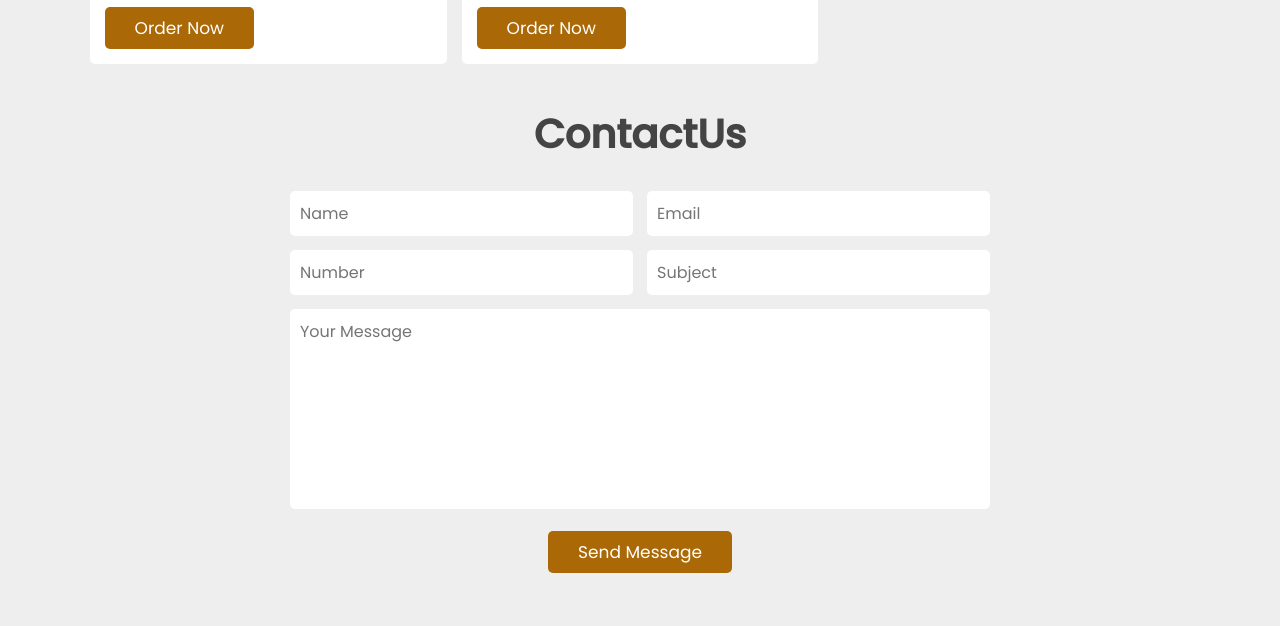
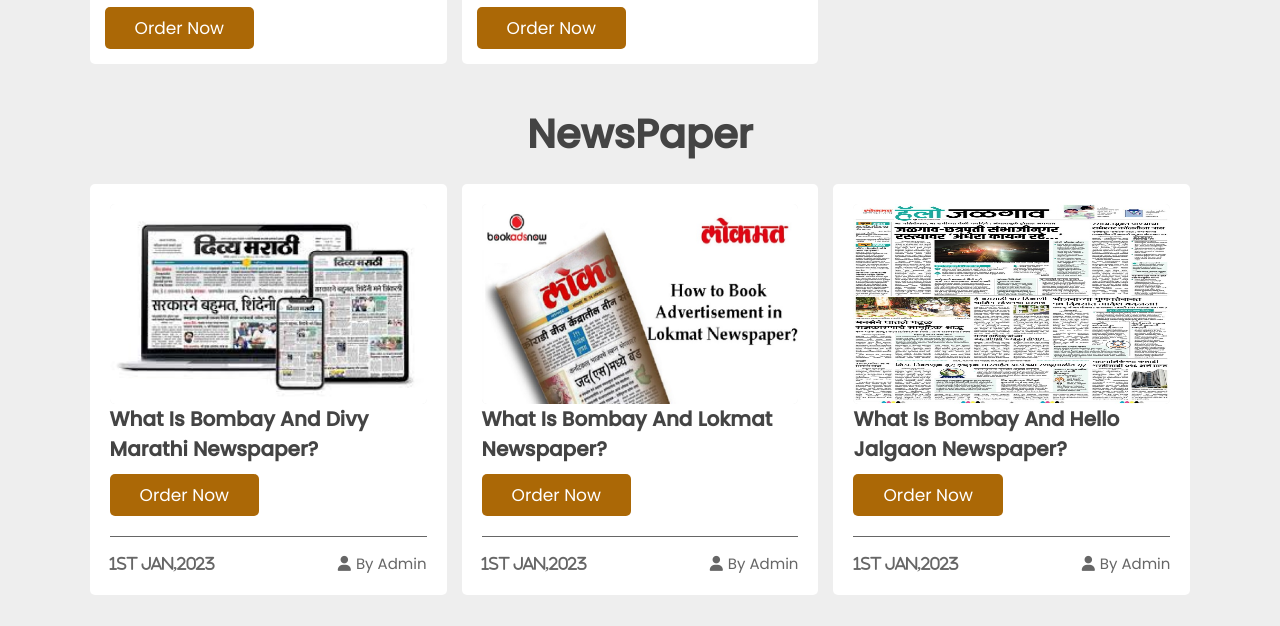
Before and after one commit to ChetnaPatil73/Milk-order, a plain HTML site: page index.html in a window 1280 px wide. Shown: the part 1770-2396 px from the top of the page. Drawn offline with Linux system fonts and the light colour scheme.

Commit message:
data changed

```diff
--- a/index.html
+++ b/index.html
@@ -71,7 +71,7 @@
                         199.99<span>350.99</span>
                     </div>
                         <p>Milk can be brokan down into sevral product produced,including cream,butter,cheese,yogurt. </p>
-                        <a href="" class="btn">Order now</a>
+                        <a href="./order.html" class="btn">Order now</a>
                 </div>
             </div>
 
@@ -86,7 +86,7 @@
                     </div>
                         <p>Shrikhand is a traditional sweet of the indian subcontinent made from strained yogurt.
                         </p>
-                        <a href="#" class="btn">Order now</a>
+                        <a href="./order.html" class="btn">Order now</a>
                 </div>
             </div>
 
@@ -101,7 +101,7 @@
                     </div>
                         <p>Softy ,frozen dairy food made from cream or butterfat, milk,sugar flavourings.
                         </p>
-                        <a href="#" class="btn">Order now</a>
+                        <a href="./order.html" class="btn">Order now</a>
                 </div>
             </div>
 
@@ -116,7 +116,7 @@
                     </div>
                         <p>ice creams are the perfect treats that are loved and relished by the kids,adults.
                         </p>
-                        <a href="" class="btn">Order now</a>
+                        <a href="./order.html" class="btn">Order now</a>
                 </div>
             </div>
 
@@ -131,7 +131,7 @@
                     </div>
                         <p>Gokul milk,Pure antibiotic-free milk,long shelf life,No chemical residues.
                         </p>
-                        <a href="" class="btn">Order now</a>
+                        <a href="./order.html" class="btn">Order now</a>
                 </div>
             </div>
 
@@ -146,7 +146,7 @@
                     </div>
                         <p>Cadbury Dairy Milk is a British brand of milk chocolate manufacturad by cadbury.
                         </p>
-                        <a href="" class="btn">Order now</a>
+                        <a href="./order.html" class="btn">Order now</a>
                 </div>
             </div>
 
@@ -161,7 +161,7 @@
                     </div>
                         <p>Milk is an exceptional nutritional product that has been used for many millennia in human nutriton.
                         </p>
-                        <a href="#" class="btn">Order now</a>
+                        <a href="./order.html" class="btn">Order now</a>
                 </div>
             </div>
 
@@ -176,7 +176,7 @@
                     </div>
                         <p>Dairy milk silk fruit & nut.A rich & creamy blend of Cadbury silk with the real goodnessof cashews.
                         </p>
-                        <a href="#" class="btn">Order now</a>
+                        <a href="./order.html" class="btn">Order now</a>
                 </div>
             </div>
 
@@ -186,24 +186,6 @@
 <!----pricing section-->
 
 
-<!--contact form-->
-   <section class="contact" id="contact">
-    <h1 class="heading"><span>Contact</span>Us</h1>
-
-    <form action="">
-        <div class="inputBox">
-            <input type="text" placeholder="Name">
-            <input type="email" placeholder="Email">
-        </div>
-
-        <div class="inputBox">
-            <input type="number" placeholder="Number">
-            <input type="text" placeholder="Subject">
-        </div>
-        <textarea name="" id="" cols="30" rows="10" placeholder="Your Message"></textarea>
-        <input type="submit" value="Send Message" class="btn">
-    </form>
-   </section>
 
    <!--newsPaper Section-->
    <section class="blogs" id="blogs">
@@ -217,7 +199,7 @@
             </div>
             <div class="content">
                 <h3>what is bombay and Divy Marathi newspaper?</h3>
-                <a href="" class="btn">Read More</a>
+                <a href="./order.html" class="btn">Order Now</a>
                 <div class="icons">
                     <a href=""><i class="fas fa-calender">1st jan,2023</i></a>
                     <a href=""><i class="fas fa-user"></i>by admin</a>
@@ -231,7 +213,7 @@
             </div>
             <div class="content">
                 <h3>what is bombay and lokmat newspaper?</h3>
-                <a href="" class="btn">Read More</a>
+                <a href="./order.html" class="btn">Order Now</a>
                 <div class="icons">
                     <a href=""><i class="fas fa-calender">1st jan,2023</i></a>
                     <a href=""><i class="fas fa-user"></i>by admin</a>
@@ -245,7 +227,7 @@
             </div>
             <div class="content">
                 <h3>what is bombay and hello jalgaon newspaper?</h3>
-                <a href="" class="btn">Read More</a>
+                <a href="./order.html" class="btn">Order Now</a>
                 <div class="icons">
                     <a href=""><i class="fas fa-calender">1st jan,2023</i></a>
                     <a href=""><i class="fas fa-user"></i>by admin</a>
```
